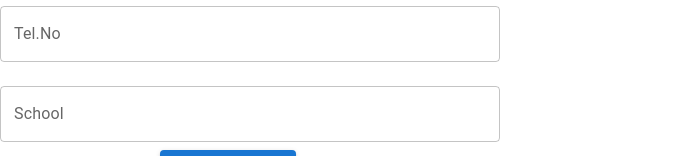
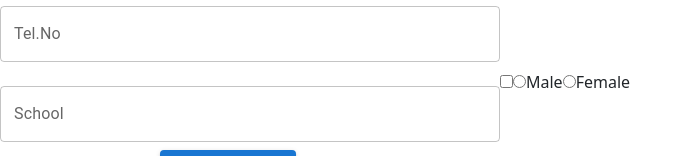
Before and after one commit to isuru012/react-imdb-clone, a React (Create React App) app: page / in a window 1280 px wide. Shown: the part 226-382 px from the top of the page, without its empty margins (0-693 px from the left). Built offline with nearby package versions, Linux system fonts and the light colour scheme; the HTML template or start-up script is replaced by a standard one.

Commit message:
radio button added

```diff
--- a/src/App.js
+++ b/src/App.js
@@ -1,6 +1,7 @@
 import React from 'react'
 import Home from './pages/home/Home'
 import 'bootstrap/dist/css/bootstrap.min.css';
+import About from './pages/about/About';
 
 export default function App() {
   return (
--- a/src/pages/about/About.js
+++ b/src/pages/about/About.js
@@ -5,6 +5,6 @@ export default function About() {
   const [age,setAge] = useState(0);
 
   return (
-    <div>About</div>
+    <div>About Page</div>
   )
 }
--- a/src/pages/home/Home.js
+++ b/src/pages/home/Home.js
@@ -11,9 +11,10 @@ function Home() {
     const [address, setAddress] = useState('');
     const [tel, setTel] = useState('');
     const [school, setSchool] = useState('');
+    const [married,setMarried] = useState(false);
 
     const saveStudent = () => {
-        console.log(name);
+        console.log(name+" "+married);
     }
 
     return (
@@ -29,6 +30,14 @@ function Home() {
                 <br></br>
                 <TextField id="outlined-basic" label="School" variant="outlined" className="txt" margin="normal" placeholder="Enter School" />
 
+                <input type={"checkbox"} value={married} onChange={()=>{setMarried(!married)}}/>
+
+                <input type={"radio"} id="male" name="gender"/>
+                <label for="male">Male</label>
+
+                <input type={"radio"} id="male" name="gender"/>
+                <label for="male">Female</label>
+
                 <br></br>
                 <Button onClick={saveStudent} sx={{ marginLeft: 20 }} variant="contained">Save Student</Button>
             </div>
```
